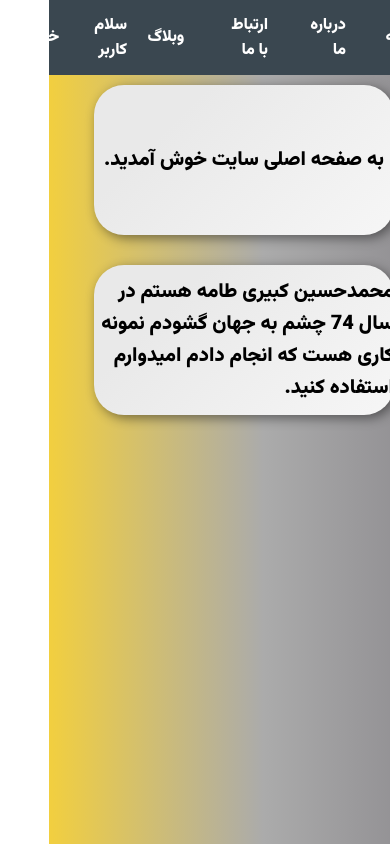
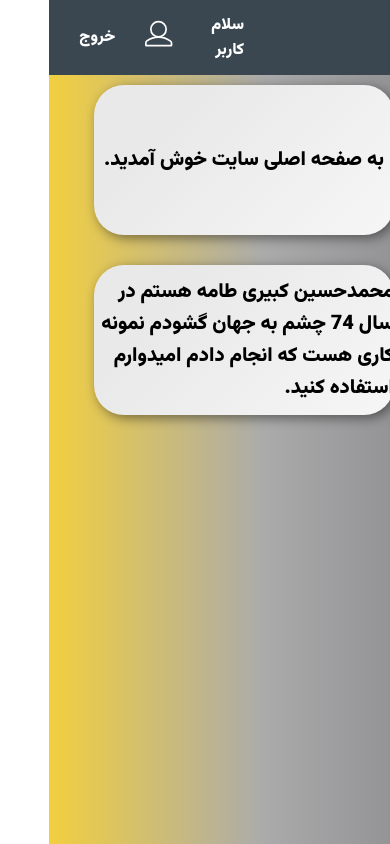
Before and after one commit to mhkt74/dashbord-login, a React (Create React App) app: page /Main/about-us in a window 390 px wide. Built offline with nearby package versions, Linux system fonts and the light colour scheme; a small style sheet from the web is missing.

Commit message:
edit header

```diff
--- a/src/Components/Header.jsx
+++ b/src/Components/Header.jsx
@@ -1,11 +1,15 @@
-import React from "react";
+import React, { useState } from "react";
 import "../Css/Header.css";
 import { Link } from "react-router-dom";
 import Avatar from "../Assets/image/SVG/Avatar";
 function Header() {
+
+  const [showMobileHeader, setShowMobileHeader] = useState(false)
+
+
   return (
     <div className="Header">
-      <div className="rigth-header">
+      <div className="rigth-header-des">
         <Link className="text-header" to="/main">
           خانه
         </Link>
@@ -19,6 +23,27 @@ function Header() {
           وبلاگ
         </Link>
       </div>
+
+      <div className="rigth-header-Mobile">
+        <div></div>
+      </div>
+        {
+          showMobileHeader ?
+            <div className="">
+              <Link className="text-header" to="/main">
+                خانه
+              </Link>
+              <Link className="text-header" to="about-us">
+                درباره ما
+              </Link>
+              <Link className="text-header" to="contact-us">
+                ارتباط با ما
+              </Link>
+              <Link className="text-header" to="#">
+                وبلاگ
+              </Link>
+            </div> : ""
+        }
       <div className="left-header">
         <p className="name-user">سلام کاربر</p>
         <div className="avatar">
--- a/src/Css/Header.css
+++ b/src/Css/Header.css
@@ -9,11 +9,14 @@
     top: 0;
     right: 0;
 }
-.rigth-header{
+.rigth-header-des{
     display: flex;
     justify-content: center;
     align-items: center;
     width: 80%;
+}
+.rigth-header-Mobile{
+    display: none;
 }
 .left-header{
     display: flex;
@@ -50,3 +53,16 @@
     color: white;
     cursor: pointer
 }
+@media screen and (max-width:992px) {
+    .rigth-header-des{
+        display: none;
+    }
+    .rigth-header-Mobile{
+        display: flex;
+        width: 50%;
+    }
+    .left-header{
+        width: 50%;
+    }
+
+}
```
